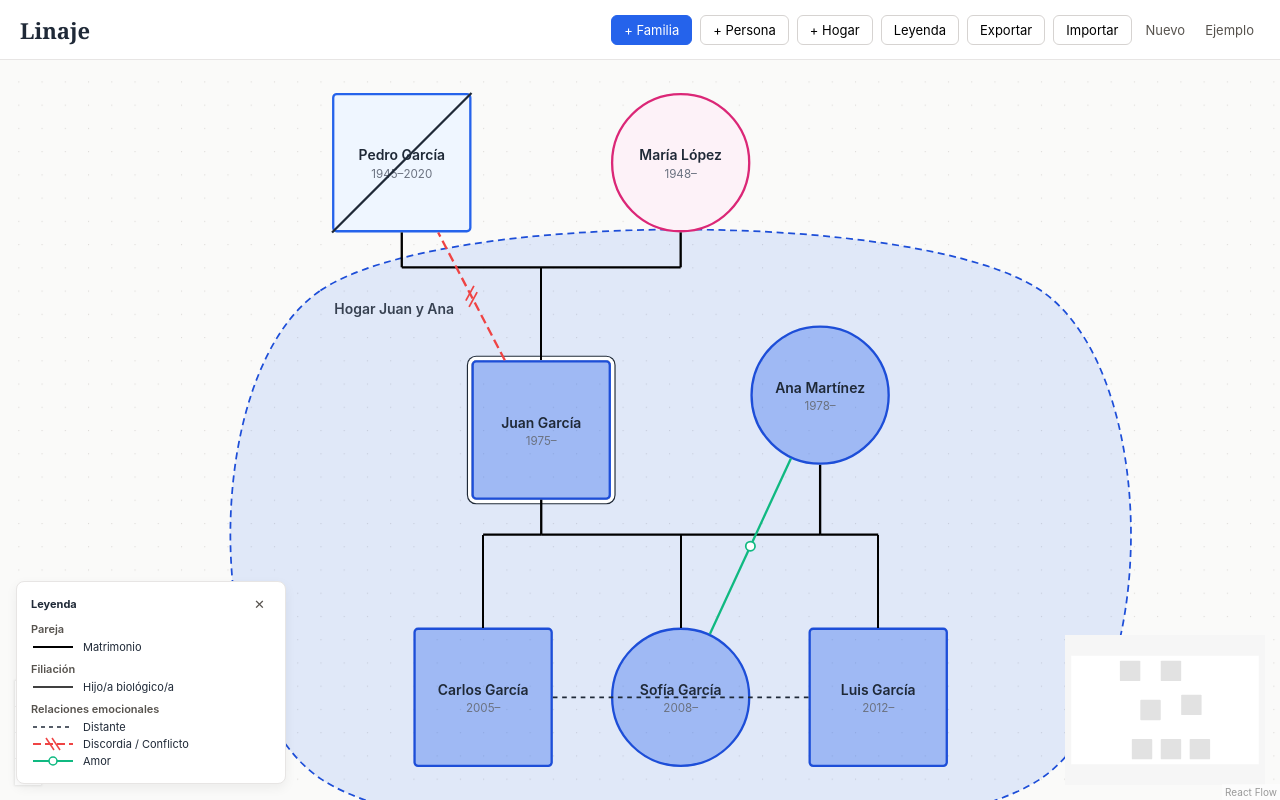
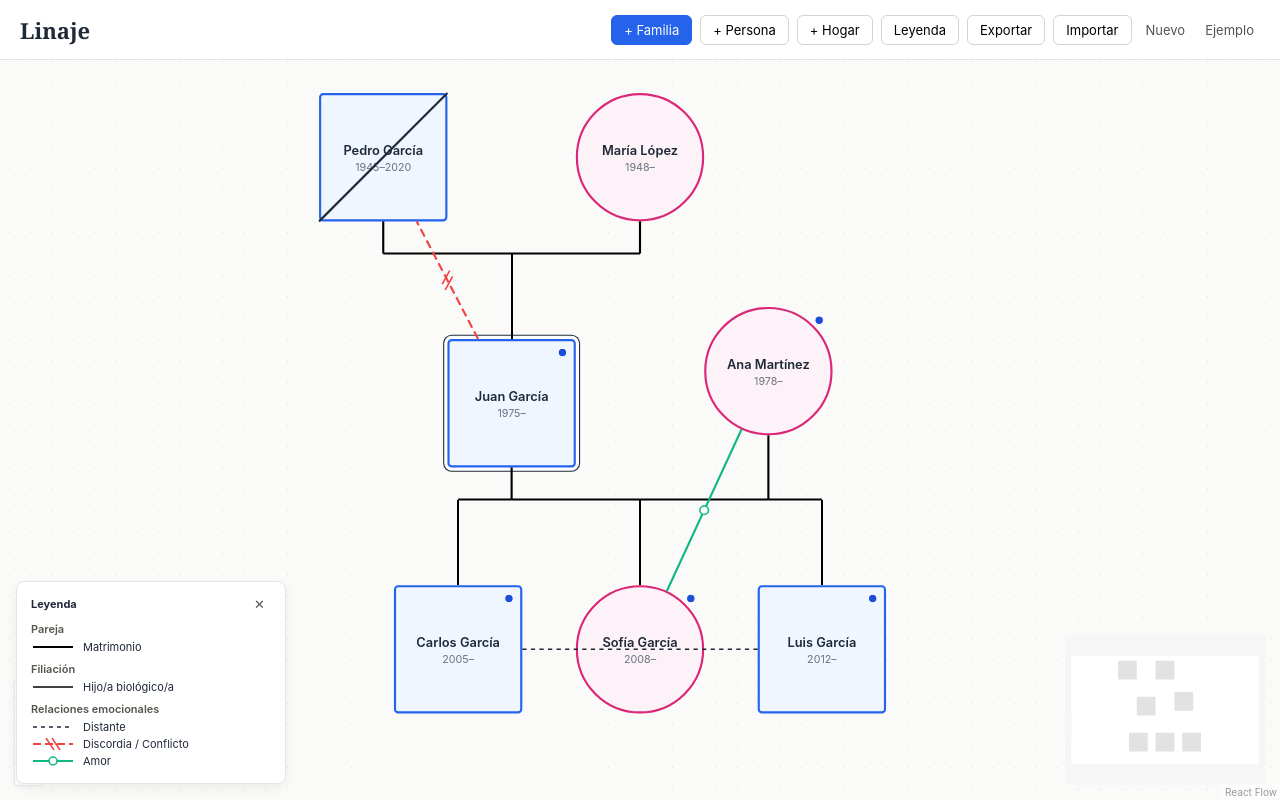
Before and after one commit to psjesusluis-coder/applinajez, a React (Vite) app in the folder Linaje/: page / in a window 1280 px wide. Built offline with nearby package versions, Linux system fonts and the light colour scheme.

Commit message:
Update print statement from 'Hello' to 'Goodbye'

```diff
--- a/Linaje/src/App.jsx
+++ b/Linaje/src/App.jsx
@@ -17,15 +17,16 @@ const PAIR_GAP = 190;
 const SIB_GAP = 170;
 const LINE = { color: '#000000', width: 2 };
 const HALO = 90;   // separación entre los miembros y el contorno del hogar
+const PAD = 40;    // margen de la capa de relleno alrededor de la forma
 
 const HOUSEHOLD_COLORS = {
-  azul: { box: 'rgba(37, 99, 235, 0.12)', shade: 'rgba(37, 99, 235, 0.35)', border: '#1d4ed8' },
-  verde: { box: 'rgba(16, 185, 129, 0.14)', shade: 'rgba(16, 185, 129, 0.40)', border: '#047857' },
-  ambar: { box: 'rgba(245, 158, 11, 0.16)', shade: 'rgba(245, 158, 11, 0.40)', border: '#b45309' },
-  gris: { box: 'rgba(107, 114, 128, 0.12)', shade: 'rgba(107, 114, 128, 0.40)', border: '#374151' },
-};
-
-const Ctx = createContext({ act: () => {}, shade: {}, editPoints: () => {} });
+  azul: { box: 'rgba(37, 99, 235, 0.12)', border: '#1d4ed8' },
+  verde: { box: 'rgba(16, 185, 129, 0.14)', border: '#047857' },
+  ambar: { box: 'rgba(245, 158, 11, 0.16)', border: '#b45309' },
+  gris: { box: 'rgba(107, 114, 128, 0.12)', border: '#374151' },
+};
+
+const Ctx = createContext({ act: () => {}, marks: {}, editPoints: () => {} });
 
 const snap = (v) => Math.round(v);
 
@@ -38,7 +39,7 @@ const byIdMap = (nodes) => Object.fromEntries(nodes.map((n) => [n.id, n]));
 const opposite = (gender) => (gender === 'F' ? 'M' : 'F');
 const pairKey = (a, b) => [a, b].sort().join('|');
 
-/* ---------- Geometría del hogar ---------- */
+/* ---------- Geometría del hogar (formas rectas) ---------- */
 
 const rectPoints = (x, y, w, h) => [
   { x, y },
@@ -47,23 +48,10 @@ const rectPoints = (x, y, w, h) => [
   { x, y: y + h },
 ];
 
-// Curva suave que pasa por todos los puntos (Catmull-Rom cerrada)
-function smoothPath(pts) {
-  const n = pts.length;
-  if (n < 3) return '';
-  let d = `M ${pts[0].x} ${pts[0].y}`;
-  for (let i = 0; i < n; i++) {
-    const p0 = pts[(i - 1 + n) % n];
-    const p1 = pts[i];
-    const p2 = pts[(i + 1) % n];
-    const p3 = pts[(i + 2) % n];
-    const c1x = p1.x + (p2.x - p0.x) / 6;
-    const c1y = p1.y + (p2.y - p0.y) / 6;
-    const c2x = p2.x - (p3.x - p1.x) / 6;
-    const c2y = p2.y - (p3.y - p1.y) / 6;
-    d += ` C ${c1x} ${c1y} ${c2x} ${c2y} ${p2.x} ${p2.y}`;
-  }
-  return `${d} Z`;
+// Polígono recto: solo líneas rectas entre esquinas
+function polyPath(pts) {
+  if (pts.length < 3) return '';
+  return `M ${pts.map((p) => `${p.x} ${p.y}`).join(' L ')} Z`;
 }
 
 function centroid(pts) {
@@ -73,11 +61,10 @@ function centroid(pts) {
   };
 }
 
-function topLeft(pts) {
-  return {
-    minX: Math.min(...pts.map((p) => p.x)),
-    minY: Math.min(...pts.map((p) => p.y)),
-  };
+function bounds(pts) {
+  const xs = pts.map((p) => p.x);
+  const ys = pts.map((p) => p.y);
+  return { minX: Math.min(...xs), minY: Math.min(...ys), maxX: Math.max(...xs), maxY: Math.max(...ys) };
 }
 
 // Casco convexo (cadena monótona)
@@ -101,7 +88,7 @@ function convexHull(points) {
   return lower.concat(upper);
 }
 
-// Contorno que envuelve a los miembros: círculos alrededor de cada centro y su casco
+// Contorno recto que envuelve a los miembros
 function fitPoints(household, nodes) {
   const members = household.members.map((id) => find(nodes, id)).filter(Boolean);
   if (!members.length) return household.points;
@@ -226,7 +213,6 @@ function addSpouse(g, personId, newId) {
   return withLink(next, mkLink('pareja', personId, newId, 'matrimonio'));
 }
 
-// + Familia: un hombre y una mujer unidos por matrimonio
 function addFamily(g, manId, womanId) {
   const x = freeXDir(g.nodes, 300, 150, 1);
   let next = withNode(g, personNode(manId, x, 150, { name: 'Nuevo padre', gender: 'M' }));
@@ -398,8 +384,8 @@ function loadInitial() {
 /* ---------- Nodo de persona ---------- */
 
 function PersonNode({ id, data, selected }) {
-  const { act, shade } = useContext(Ctx);
-  const s = shade[id];
+  const { act, marks } = useContext(Ctx);
+  const mark = marks[id];
   const cls = [
     'person',
     data.gender === 'F' ? 'person--f' : 'person--m',
@@ -415,7 +401,22 @@ function PersonNode({ id, data, selected }) {
   };
 
   return (
-    <div className={cls} style={s ? { background: s.shade, borderColor: s.border } : undefined}>
+    <div className={cls}>
+      {mark && (
+        <span
+          title="Miembro de un hogar"
+          style={{
+            position: 'absolute',
+            top: 6,
+            right: 6,
+            width: 9,
+            height: 9,
+            borderRadius: '50%',
+            background: mark,
+            border: '1px solid #ffffff',
+          }}
+        />
+      )}
       {data.deceased && (
         <svg className="dead-line" viewBox="0 0 120 120" aria-hidden="true">
           <line x1="0" y1="120" x2="120" y2="0" stroke="#1f2937" strokeWidth="2" />
@@ -436,11 +437,30 @@ function PersonNode({ id, data, selected }) {
   );
 }
 
-const nodeTypes = { person: PersonNode };
-
-/* ---------- Asas del hogar: se arrastran con el dedo ---------- */
-
-// Adjunta un listener nativo para que el arrastre no mueva el lienzo por debajo.
+// Relleno del hogar: nodo de fondo, detrás de las personas, sin interacción
+function HouseholdFill({ data }) {
+  const c = HOUSEHOLD_COLORS[data.color] ?? HOUSEHOLD_COLORS.azul;
+  return (
+    <svg width={data.w} height={data.h} style={{ overflow: 'visible', pointerEvents: 'none' }}>
+      <path
+        d={polyPath(data.points)}
+        fill={c.box}
+        stroke={c.border}
+        strokeWidth={data.selected ? 2.5 : 1.5}
+        strokeDasharray={data.selected ? undefined : '6 4'}
+        strokeLinejoin="miter"
+      />
+      <text x={8} y={18} fontSize={12} fontWeight={600} fill="#374151">
+        {data.label}
+      </text>
+    </svg>
+  );
+}
+
+const nodeTypes = { person: PersonNode, household: HouseholdFill };
+
+/* ---------- Controles del hogar: encima, se arrastran con el dedo ---------- */
+
 function useNativeDown(ref, handler) {
   useEffect(() => {
     const el = ref.current;
@@ -468,7 +488,7 @@ function Grip({ kind, x, y, onDown }) {
         y={y - 10}
         width={20}
         height={20}
-        rx={4}
+        rx={3}
         fill="#ffffff"
         stroke="#374151"
         strokeWidth={2}
@@ -504,15 +524,10 @@ function Grip({ kind, x, y, onDown }) {
   );
 }
 
-/* ---------- Hogares: forma libre ---------- */
-
-// Dos capas: el relleno va detrás de las personas (hh-back);
-// los controles van encima para poder tocarlos (hh-front).
-function HouseholdLayer({ households, selectedId, onSelect, marking }) {
+function HouseholdControls({ households, selectedId, onSelect, marking }) {
   const { screenToFlowPosition } = useReactFlow();
   const { editPoints } = useContext(Ctx);
 
-  // mode: { type: 'vertex', idx } | { type: 'mid', idx } | { type: 'move' }
   function beginDrag(e, hid, mode) {
     const h = find(households, hid);
     if (!h) return;
@@ -550,45 +565,14 @@ function HouseholdLayer({ households, selectedId, onSelect, marking }) {
   }
 
   return (
-    <>
-      <svg className="hh-back">
-        {households.map((h) => {
-          const d = smoothPath(h.points);
-          const c = HOUSEHOLD_COLORS[h.color] ?? HOUSEHOLD_COLORS.azul;
-          const sel = h.id === selectedId;
-          const tl = topLeft(h.points);
-          return (
-            <g key={h.id}>
-              <path
-                d={d}
-                fill={c.box}
-                stroke={c.border}
-                strokeWidth={sel ? 2.5 : 1.5}
-                strokeDasharray={sel ? undefined : '6 4'}
-              />
-              <text
-                x={tl.minX + 12}
-                y={tl.minY + 20}
-                fontSize={12}
-                fontWeight={600}
-                fill="#374151"
-              >
-                {h.label}
-              </text>
-            </g>
-          );
-        })}
-      </svg>
-
     <svg className="hh-front">
       {households.map((h) => {
-          const d = smoothPath(h.points);
         const sel = h.id === selectedId;
         const cen = centroid(h.points);
         return (
           <g key={h.id}>
             <path
-                d={d}
+              d={polyPath(h.points)}
               fill="none"
               stroke="transparent"
               strokeWidth={24}
@@ -633,7 +617,6 @@ function HouseholdLayer({ households, selectedId, onSelect, marking }) {
         );
       })}
     </svg>
-    </>
   );
 }
 
@@ -1138,8 +1121,8 @@ function HouseholdEditor({
       </label>
 
       <p className="hint">
-        Mueve las esquinas cuadradas para moldear la forma. Los puntos azules entre esquinas agregan una esquina nueva.
-        El punto oscuro mueve toda la forma.
+        Mueve los cuadrados de las esquinas para moldear la forma. Los puntos azules entre esquinas agregan una esquina nueva.
+        El punto oscuro mueve toda la forma sin mover a sus miembros.
       </p>
 
       <button className="primary" onClick={onFit}>Ajustar al contorno de miembros</button>
@@ -1215,6 +1198,37 @@ function Legend({ graph, onClose }) {
 
 /* ---------- App ---------- */
 
+// Nodos de fondo (hogares) y personas. Los hogares no son interactivos.
+function flowNodes(g, selectedId) {
+  const fills = g.households.map((h) => {
+    const bb = bounds(h.points);
+    const ox = bb.minX - PAD;
+    const oy = bb.minY - PAD;
+    const w = bb.maxX - bb.minX + PAD * 2;
+    const hgt = bb.maxY - bb.minY + PAD * 2;
+    return {
+      id: `hh-${h.id}`,
+      type: 'household',
+      position: { x: ox, y: oy },
+      draggable: false,
+      selectable: false,
+      connectable: false,
+      focusable: false,
+      zIndex: -1,
+      style: { width: w, height: hgt, background: 'none', border: 'none', padding: 0, pointerEvents: 'none' },
+      data: {
+        points: h.points.map((p) => ({ x: p.x - ox, y: p.y - oy })),
+        label: h.label,
+        color: h.color,
+        selected: h.id === selectedId,
+        w,
+        h: hgt,
+      },
+    };
+  });
+  return [...fills, ...g.nodes];
+}
+
 export default function App() {
   const [graph, setGraph] = useState(loadInitial);
   const [selectedId, setSelectedId] = useState(null);
@@ -1230,12 +1244,13 @@ export default function App() {
     }
   }, [graph]);
 
-  const shade = useMemo(() => {
+  // Color del punto que indica pertenencia a un hogar (no tiñe a la persona)
+  const marks = useMemo(() => {
     const out = {};
     for (const h of graph.households) {
       const c = HOUSEHOLD_COLORS[h.color] ?? HOUSEHOLD_COLORS.azul;
       for (const pid of h.members) {
-        if (!out[pid]) out[pid] = { shade: c.shade, border: c.border };
+        if (!out[pid]) out[pid] = c.border;
       }
     }
     return out;
@@ -1266,7 +1281,7 @@ export default function App() {
     const newId = uid();
     setGraph((g) => relayoutAll(ACTIONS[type](g, id, newId)));
   }, []);
-  const ctx = useMemo(() => ({ act, shade, editPoints }), [act, shade, editPoints]);
+  const ctx = useMemo(() => ({ act, marks, editPoints }), [act, marks, editPoints]);
 
   const selected = find(graph.nodes, selectedId);
   const selectedHousehold = find(graph.households, selectedId);
@@ -1505,7 +1520,7 @@ export default function App() {
         {markingHousehold && (
           <div className="marking-bar">
             <span>
-              Marcando "{markingHousehold.label}": toca las personas que viven aquí para sombrearlas.
+              Marcando "{markingHousehold.label}": toca las personas que viven aquí para marcarlas.
             </span>
             <button className="primary" onClick={stopMarking}>Listo</button>
           </div>
@@ -1514,7 +1529,7 @@ export default function App() {
         <div className="body">
           <div className="canvas">
             <ReactFlow
-              nodes={graph.nodes}
+              nodes={flowNodes(graph, selectedId)}
               edges={[]}
               onNodesChange={onNodesChange}
               onNodeDragStop={onNodeDragStop}
@@ -1529,7 +1544,7 @@ export default function App() {
               <Controls />
               <MiniMap pannable zoomable />
               <ViewportPortal>
-                <HouseholdLayer
+                <HouseholdControls
                   households={graph.households}
                   selectedId={selectedId}
                   onSelect={selectHousehold}
```
Lines whose indentation alone changed are shown as unchanged.
